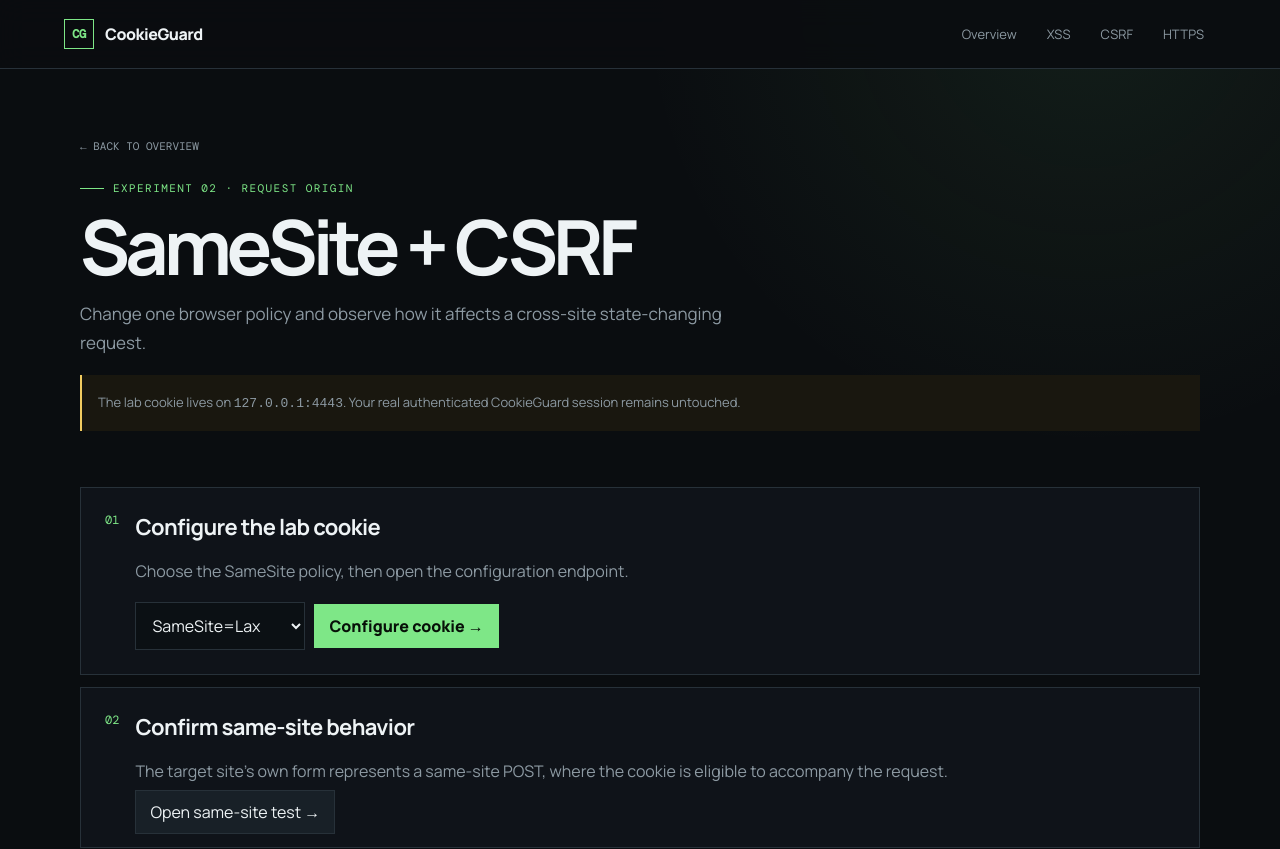
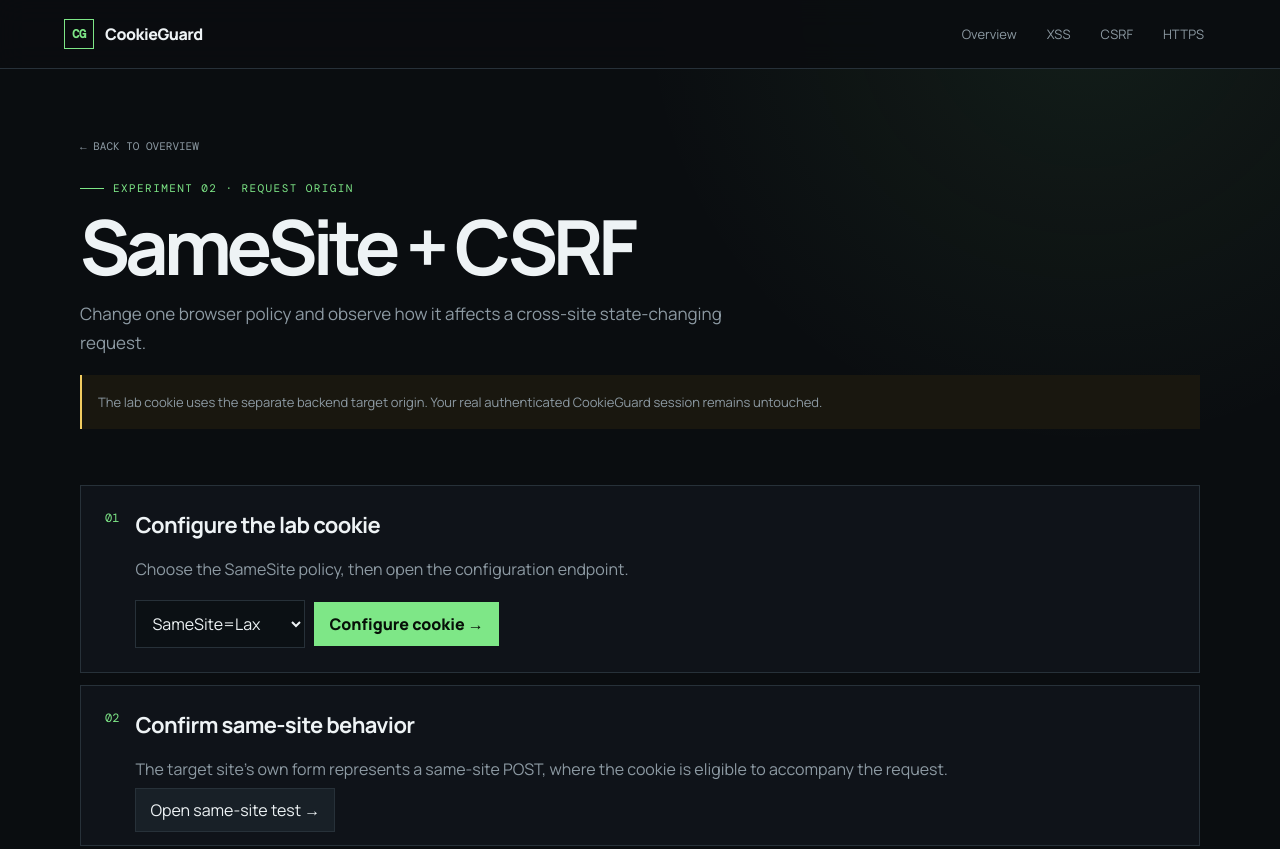
Before and after one commit to poncema4/CookieGuard, a Next.js app in the folder frontend/: page /csrf-lab in a window 1280 px wide. Shown: the top 849 px of the page. Built offline with nearby package versions, Linux system fonts and the light colour scheme; no server answers.

Commit message:
Use configured backend origin in CSRF lab

```diff
--- a/frontend/app/csrf-lab/page.tsx
+++ b/frontend/app/csrf-lab/page.tsx
@@ -1,7 +1,7 @@
 "use client";
 import { useState } from "react";
 
-const TARGET_ORIGIN = "https://127.0.0.1:4443";
+const TARGET_ORIGIN = process.env.NEXT_PUBLIC_COOKIEGUARD_BACKEND_ORIGIN ?? "https://127.0.0.1:4443";
 
 export default function CsrfLabPage() {
   const [sameSite, setSameSite] = useState<"Lax" | "Strict">("Lax");
@@ -13,7 +13,7 @@ export default function CsrfLabPage() {
       <h1>SameSite + CSRF</h1>
       <p className="hero-copy">Change one browser policy and observe how it affects a cross-site state-changing request.</p>
       <div className="callout">
-        <p>The lab cookie lives on <code>127.0.0.1:4443</code>. Your real authenticated CookieGuard session remains untouched.</p>
+        <p>The lab cookie uses the separate backend target origin. Your real authenticated CookieGuard session remains untouched.</p>
       </div>
 
       <section className="section">
```
